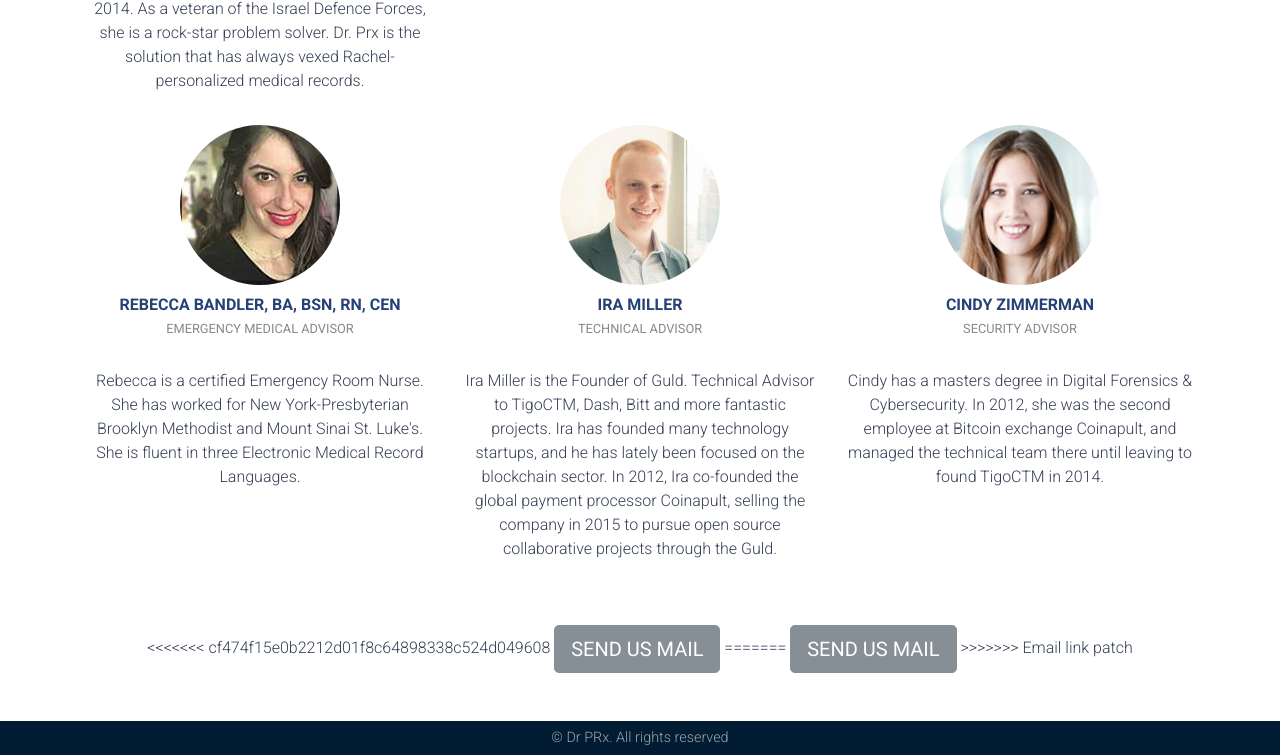
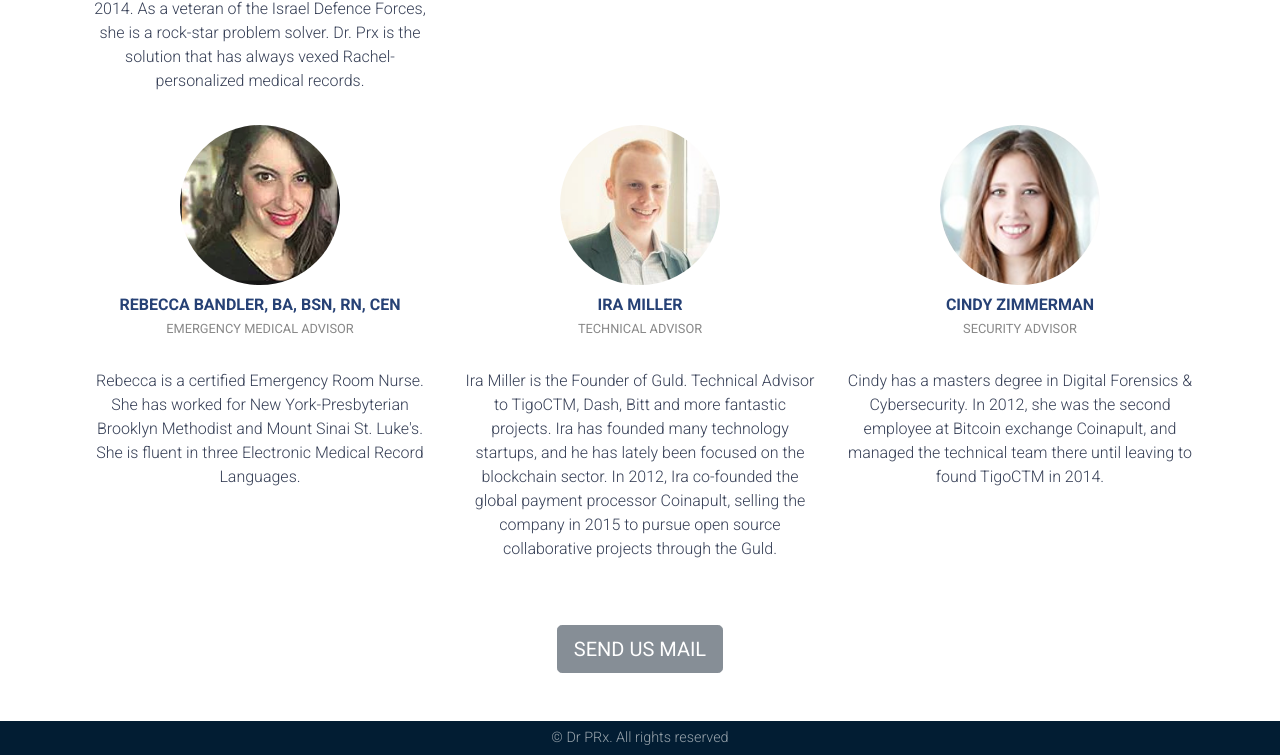
Before and after one commit to drprx/-DRPRx, a plain HTML site: page index.html in a window 1280 px wide. Shown: the part 1117-1872 px from the top of the page. Drawn offline with nearby package versions, Linux system fonts and the light colour scheme.

Commit message:
Email link patch

```diff
--- a/index.html
+++ b/index.html
@@ -184,13 +184,7 @@
 
             <div class="row">
                 <div class="col-md-12">
-<<<<<<< cf474f15e0b2212d01f8c64898338c524d049608
-                    <form id="contactForm" class="subscribe-form form-inline" action="mailto:info@DrPRx.com?subject=Contact Form" method="POST" enctype="text/plain">
-                        <button type="submit" class="btn btn-secondary btn-lg">SEND US MAIL</button>
-                    </form>
-=======
                     <a href="mailto:info@DrPRx.com?Subject=Contact Form" rel="nofollow" class="btn btn-secondary btn-lg">SEND US MAIL</a>
->>>>>>> Email link patch
                 </div>
             </div>
 
```
